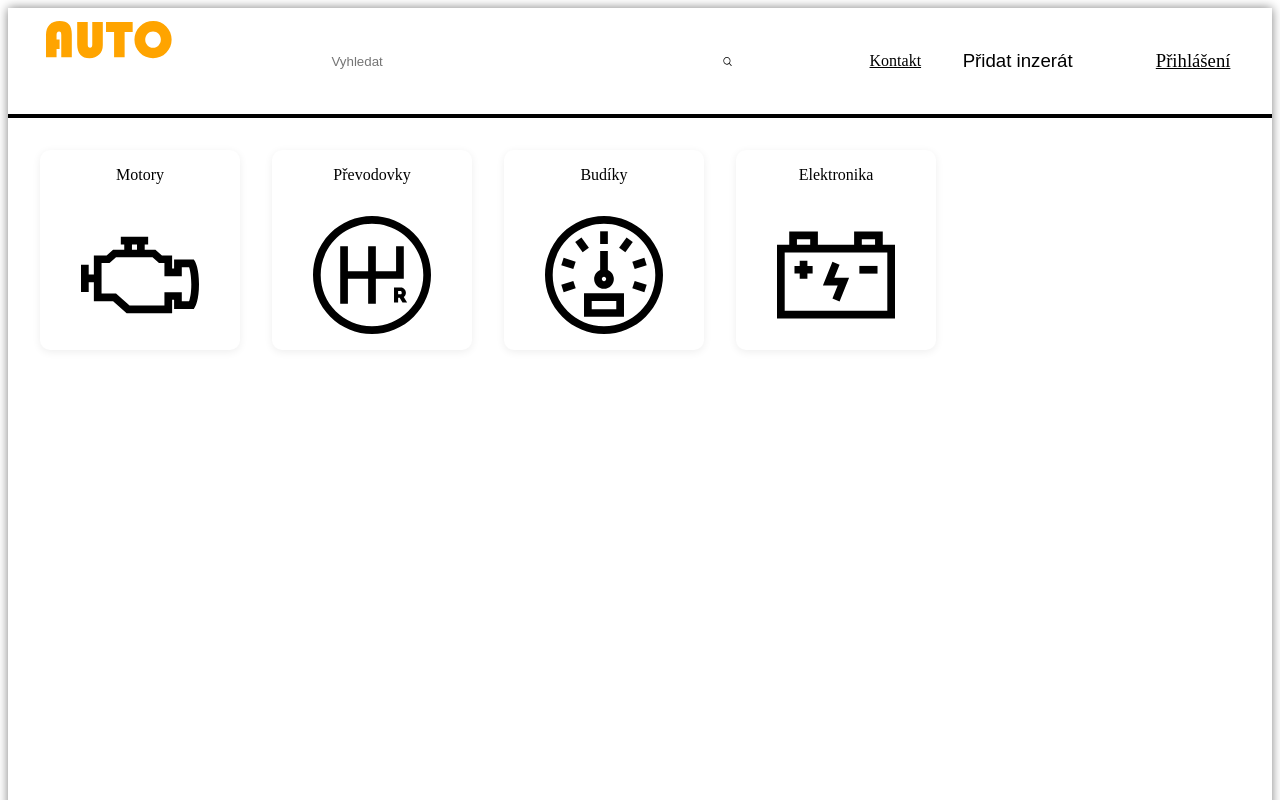
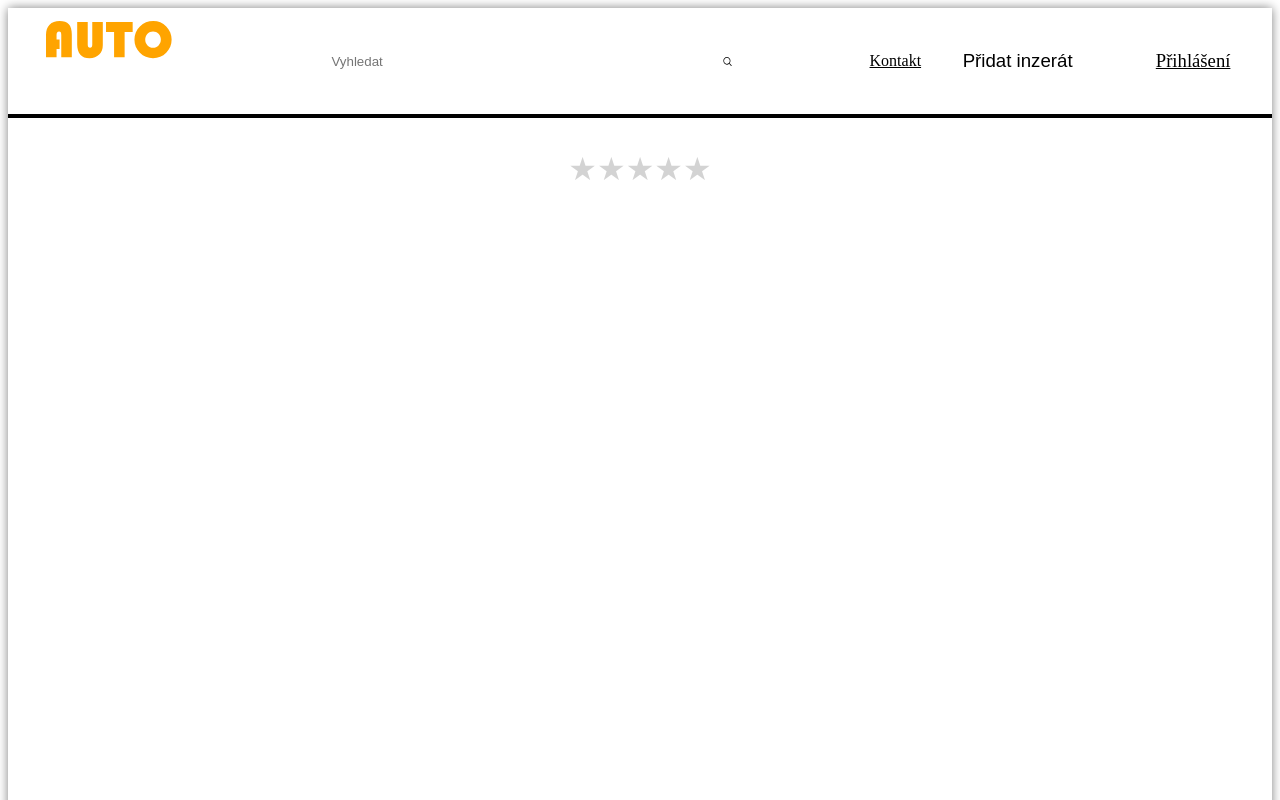
Before and after one commit to BaspelOp/tnpw2-project, a SvelteKit app in the folder frontend/: page / in a window 1280 px wide. Shown: the top 800 px of the page. Built offline with nearby package versions, Linux system fonts and the light colour scheme; no server answers; a web font is replaced by a local one.

Commit message:
feat: added star rating

```diff
--- a/frontend/src/routes/+page.svelte
+++ b/frontend/src/routes/+page.svelte
@@ -1,10 +1,12 @@
 <script>
     import { base } from '$app/paths';
+    import Starrating from '../routes/starrating.svelte';
 </script>
 
 <main>
     <div class="container">
         <div class="cardholder">
+            <Starrating></Starrating> <!--zde odstranit-->
             <div class="card">
                 <p>Motory</p>
                 <img src="{base}/media/engine.svg" alt="Motor">
--- /dev/null
+++ b/frontend/src/routes/starrating.svelte
@@ -0,0 +1,48 @@
+<script>
+    let rating = 0;
+    let hoverRating = 0;
+
+    export let onRate = (value) => {}; //exportuje hodnotu do parentu
+
+    function setRating(value) {
+      rating = value;
+      onRate(value);
+    }
+
+    function setHover(value) {
+      hoverRating = value;
+    } //docasna hodnota pro hover
+
+    function resetHover() {
+      hoverRating = 0;
+    }
+  </script>
+
+<div class="container">
+    <div class="stars">
+        {#each [1, 2, 3, 4, 5] as num (num)} <!--array hvezdicek-->
+          <span
+            class="star {hoverRating >= num || (!hoverRating && rating >= num) ? 'filled' : ''}"
+            on:click={() => setRating(num)}
+            on:mouseover={() => setHover(num)}
+            on:mouseout={resetHover}
+          >&#9733;</span> <!--pokud je hoverRating >= vybranymu cislu 1-5, nebo je rating vyberan jako >= num, tak se prekresli na filled, jinak nic-->
+        {/each}
+      </div>
+</div>
+
+<style>
+    .star {
+      font-size: 2em;
+      color: lightgray;
+      cursor: pointer;
+    }
+
+    .star.filled {
+      color: gold;
+    }
+
+    .stars {
+      display: inline-flex;
+    }
+  </style>
```
